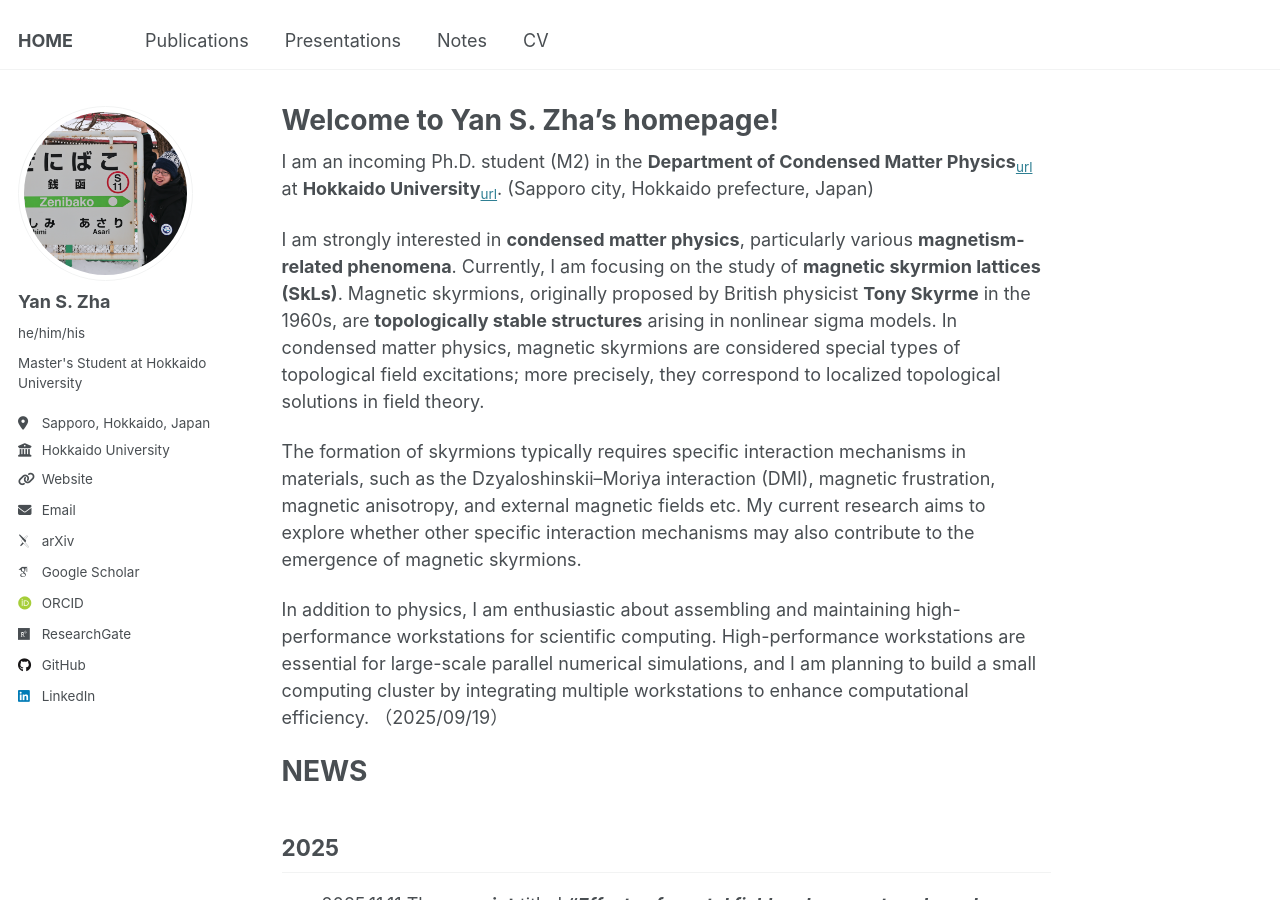
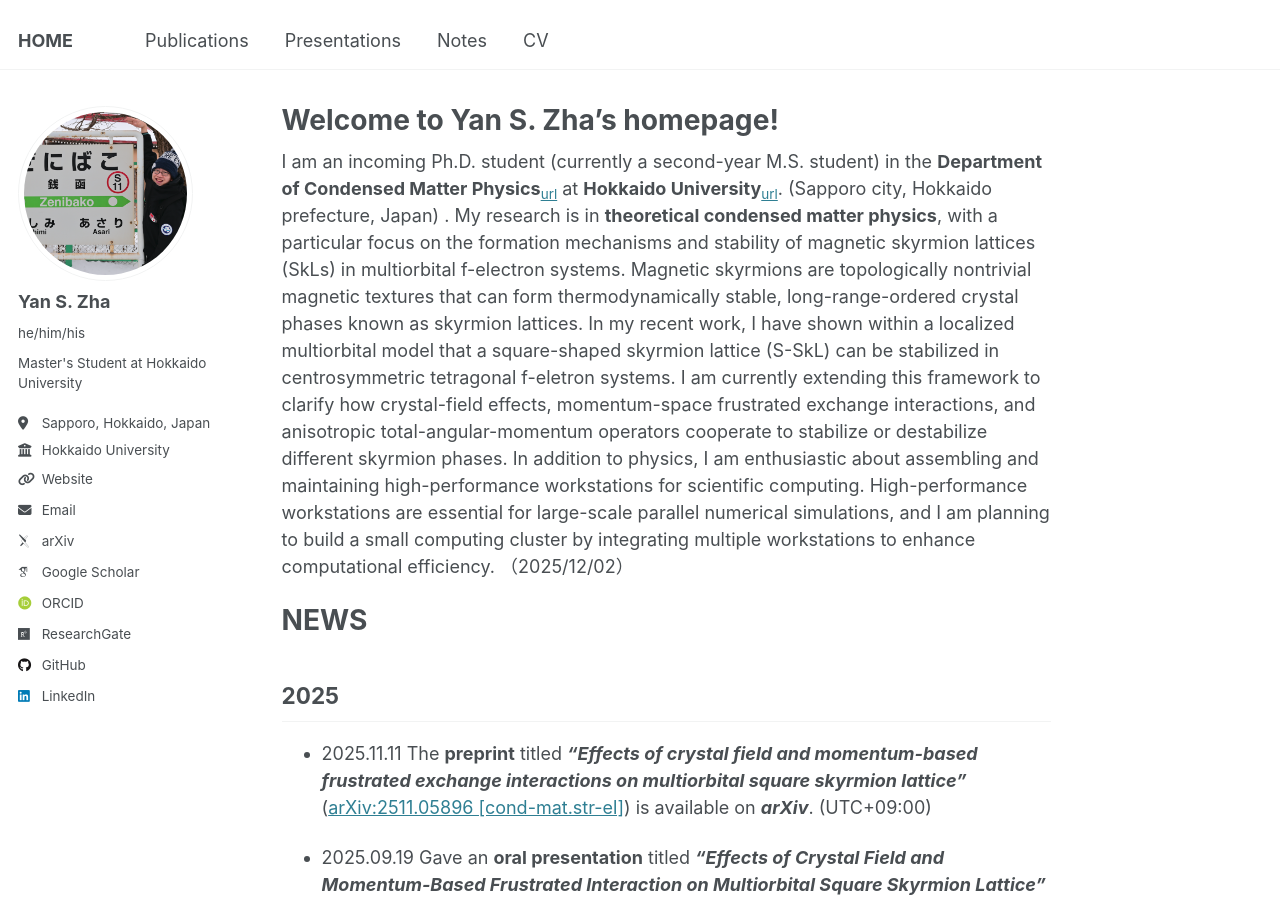
Before and after one commit to yzhacn/yzhacn.github.io, a Jekyll site: the page built from _pages/about.md, in a window 1280 px wide and 900 px high. Built offline with Jekyll 4.4.1, drawn with Linux system fonts in a browser that asks for light colours; some web fonts are replaced.

Commit message:
Update about.md

```diff
--- a/_pages/about.md
+++ b/_pages/about.md
@@ -6,19 +6,14 @@ redirect_from:
   - /about/
   - /about.html
 ---
-I am an incoming Ph.D. student (M2) in the **Department of Condensed Matter Physics**<sub>[url](https://www2.sci.hokudai.ac.jp/gs/en/dcmp)</sub> at **Hokkaido University**<sub>[url](https://www.global.hokudai.ac.jp/)</sub>. (Sapporo city, Hokkaido prefecture, Japan)
-
-I am strongly interested in **condensed matter physics**, particularly various **magnetism-related phenomena**.
-Currently, I am focusing on the study of **magnetic skyrmion lattices (SkLs)**.
-Magnetic skyrmions, originally proposed by British physicist **Tony Skyrme** in the 1960s, are **topologically stable structures** arising in nonlinear sigma models.
-In condensed matter physics, magnetic skyrmions are considered special types of topological field excitations; more precisely, they correspond to localized topological solutions in field theory.
-
-The formation of skyrmions typically requires specific interaction mechanisms in materials, such as the Dzyaloshinskii–Moriya interaction (DMI), magnetic frustration, magnetic anisotropy, and external magnetic fields etc.
-My current research aims to explore whether other specific interaction mechanisms may also contribute to the emergence of magnetic skyrmions.
-
+I am an incoming Ph.D. student (currently a second-year M.S. student) in the **Department of Condensed Matter Physics**<sub>[url](https://www2.sci.hokudai.ac.jp/gs/en/dcmp)</sub> at **Hokkaido University**<sub>[url](https://www.global.hokudai.ac.jp/)</sub>. (Sapporo city, Hokkaido prefecture, Japan) .
+My research is in **theoretical condensed matter physics**, with a particular focus on the formation mechanisms and stability of magnetic skyrmion lattices (SkLs) in multiorbital f-electron systems.
+Magnetic skyrmions are topologically nontrivial magnetic textures that can form thermodynamically stable, long-range-ordered crystal phases known as skyrmion lattices.
+In my recent work, I have shown within a localized multiorbital model that a square-shaped skyrmion lattice (S-SkL) can be stabilized in centrosymmetric tetragonal f-eletron systems.
+I am currently extending this framework to clarify how crystal-field effects, momentum-space frustrated exchange interactions, and anisotropic total-angular-momentum operators cooperate to stabilize or destabilize different skyrmion phases.
 In addition to physics, I am enthusiastic about assembling and maintaining high-performance workstations for scientific computing.
 High-performance workstations are essential for large-scale parallel numerical simulations, and I am planning to build a small computing cluster by integrating multiple workstations to enhance computational efficiency.
-（2025/09/19）
+（2025/12/02）
 
 NEWS
 ======
```
